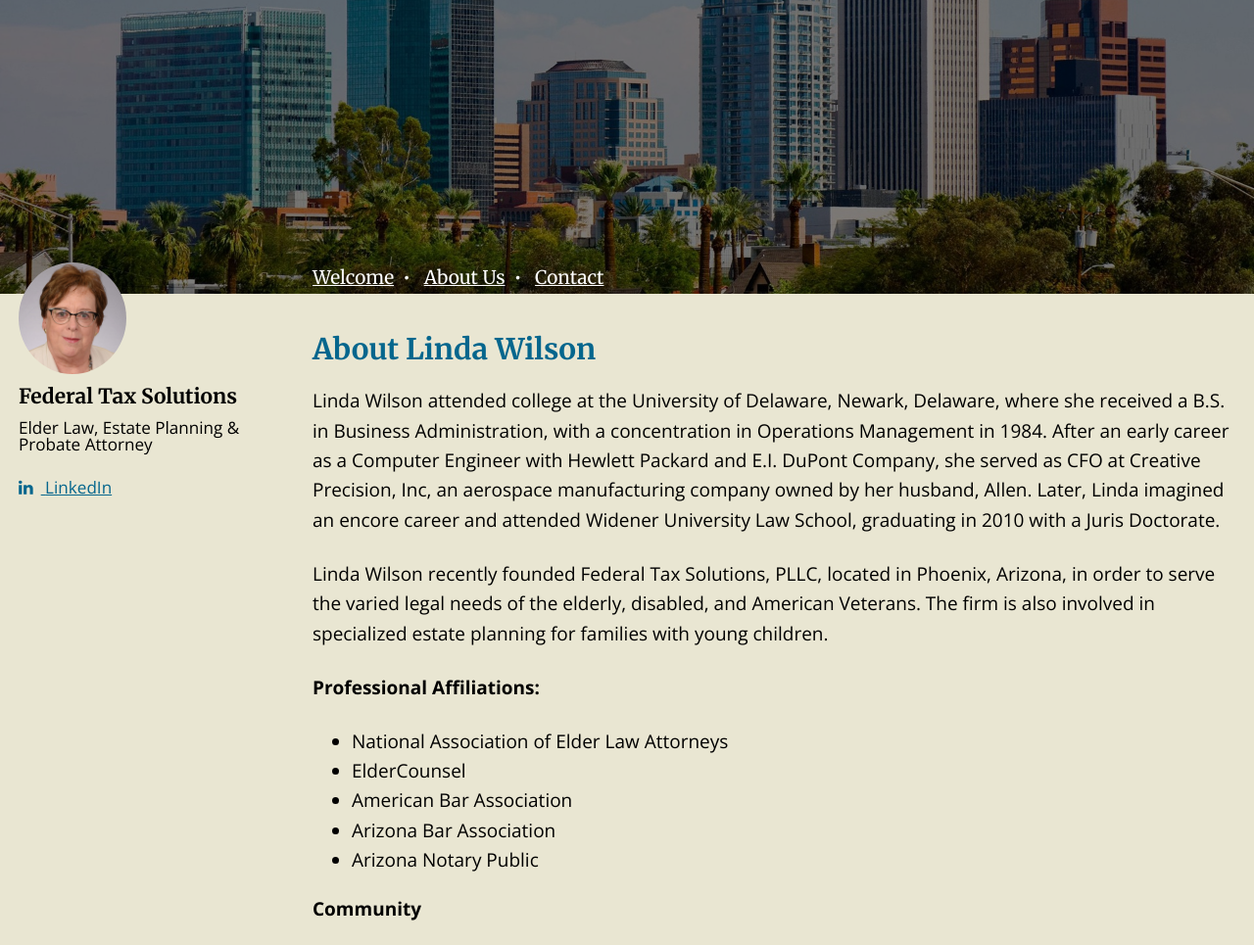
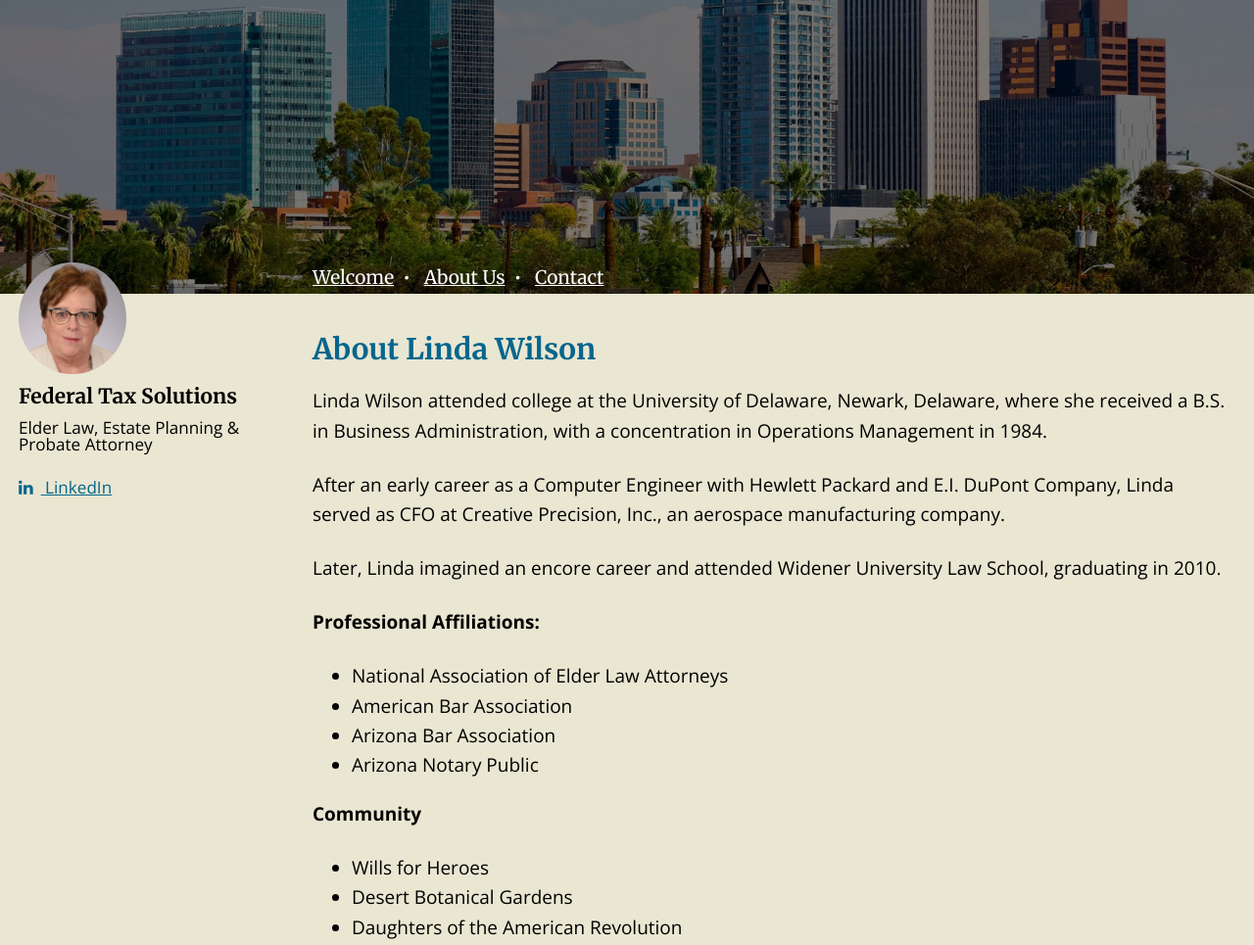
Before and after one commit to azelderlawgroup/azelderlawgroup.github.io, a plain HTML site: page about/index.html in a window 1280 px wide. Shown: the top 965 px of the page at 98% size. Drawn offline with nearby package versions, Linux system fonts and the light colour scheme; a web font is replaced by a local one.

Commit message:
Update about

```diff
--- a/about/index.html
+++ b/about/index.html
@@ -74,15 +74,12 @@
             <div class="post-container">
               <h1 itemprop="name"><a href="/about/">About Linda Wilson</a></h1>
               <div class="post-style" itemprop="articleBody">
-                <p>Linda Wilson attended college at the University of Delaware, Newark, Delaware, where she received a B.S. in Business Administration, with a concentration in Operations Management in 1984. After an early career as a Computer Engineer with
-                  Hewlett Packard and E.I. DuPont Company, she served as CFO at Creative Precision, Inc, an aerospace manufacturing company owned by her husband, Allen. Later, Linda imagined an encore career and attended Widener University Law School,
-                  graduating in 2010 with a Juris Doctorate.</p>
-                <p>Linda Wilson recently founded Federal Tax Solutions, PLLC, located in Phoenix, Arizona, in order to serve the varied legal needs of the elderly, disabled, and American Veterans. The firm is also involved in specialized estate planning
-                  for families with young children.</p>
+                <p>Linda Wilson attended college at the University of Delaware, Newark, Delaware, where she received a B.S. in Business Administration, with a concentration in Operations Management in 1984.</p>
+                <p>After an early career as a Computer Engineer with Hewlett Packard and E.I. DuPont Company, Linda served as CFO at Creative Precision, Inc., an aerospace manufacturing company.</p>
+                <p>Later, Linda imagined an encore career and attended Widener University Law School, graduating in 2010.</p>
                 <p><strong>Professional Affiliations:</strong></p>
                 <ul>
                   <li>National Association of Elder Law Attorneys</li>
-                  <li>ElderCounsel</li>
                   <li>American Bar Association</li>
                   <li>Arizona Bar Association</li>
                   <li>Arizona Notary Public</li>
```
